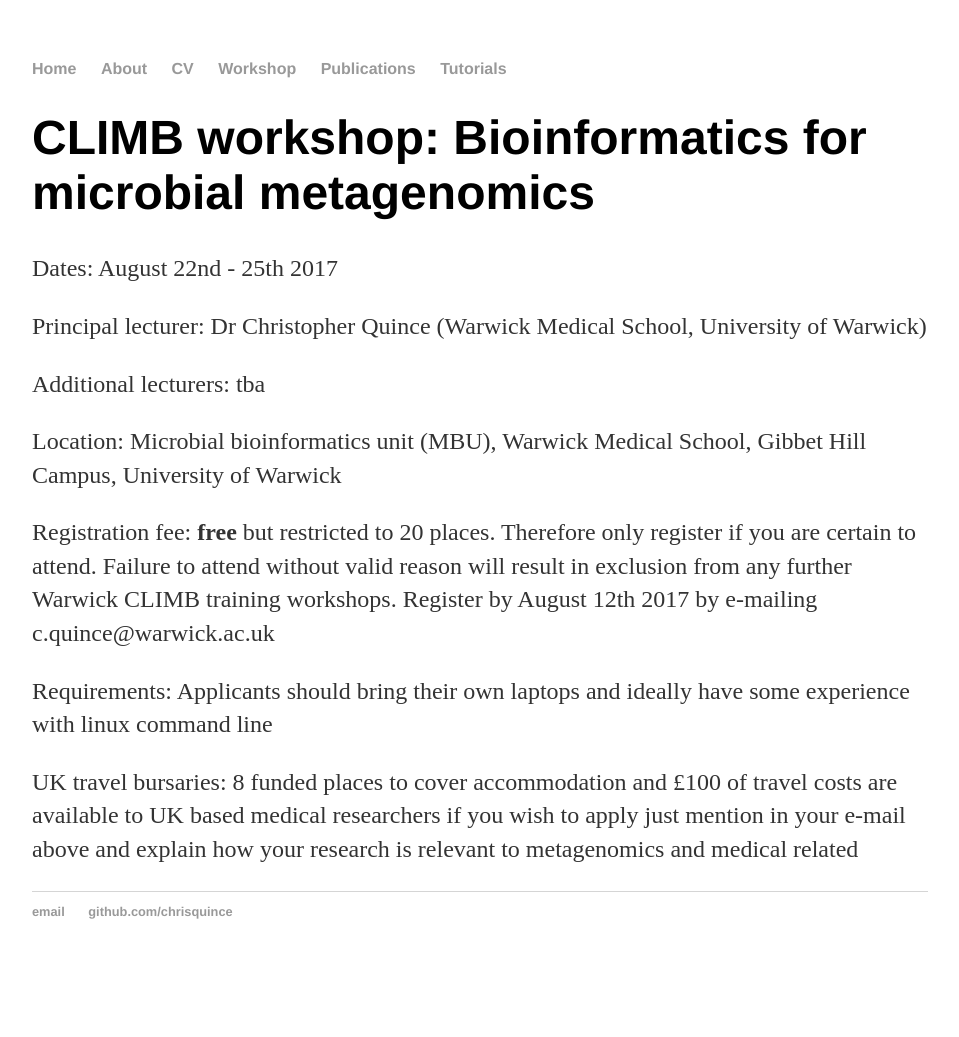
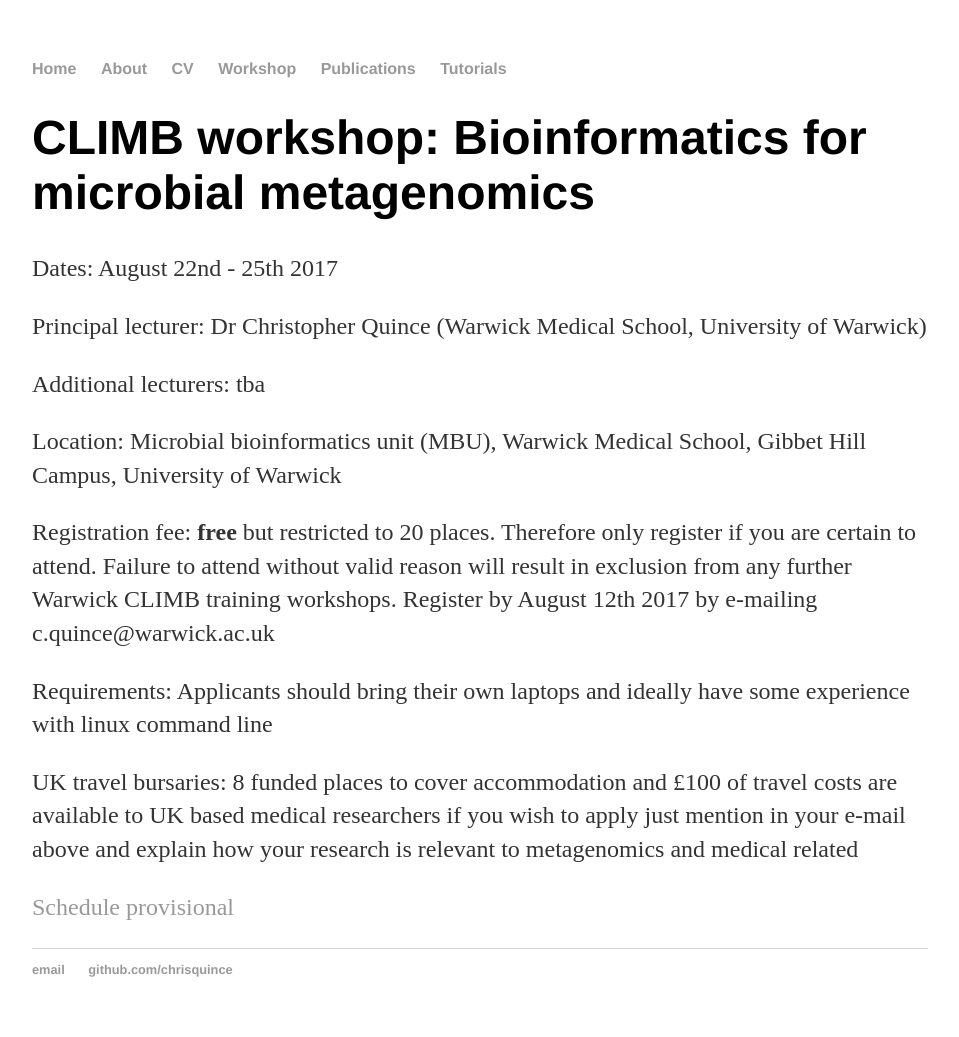
Before and after one commit to chrisquince/chrisquince.github.io, a Jekyll site: the page built from workshop/index.html, in a window 1280 px wide. Shown: the whole page, without its empty margins (160-1119 px from the left). Built offline with Jekyll 4.4.1, drawn with Linux system fonts in a browser that asks for light colours; before the commit the page ends 979 px from its top, so only the background shows below that.

Commit message:
Update schedule

```diff
--- a/workshop/index.html
+++ b/workshop/index.html
@@ -23,4 +23,6 @@
   based medical researchers if you wish to apply just mention in your e-mail above and explain how your research is relevant to
   metagenomics and medical related </p>
 
+  <p>  <a href="schedule.html">  Schedule provisional </a> </p>
+
 </div><!-- /.blurb -->
```
